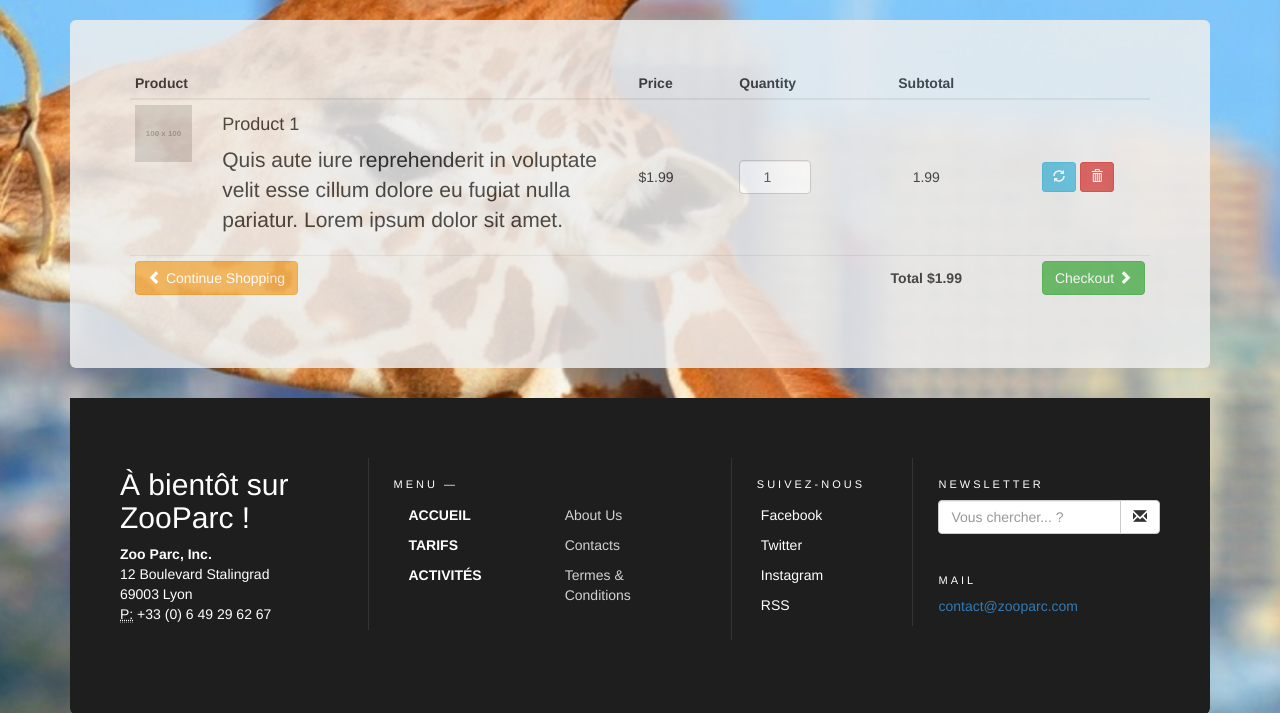
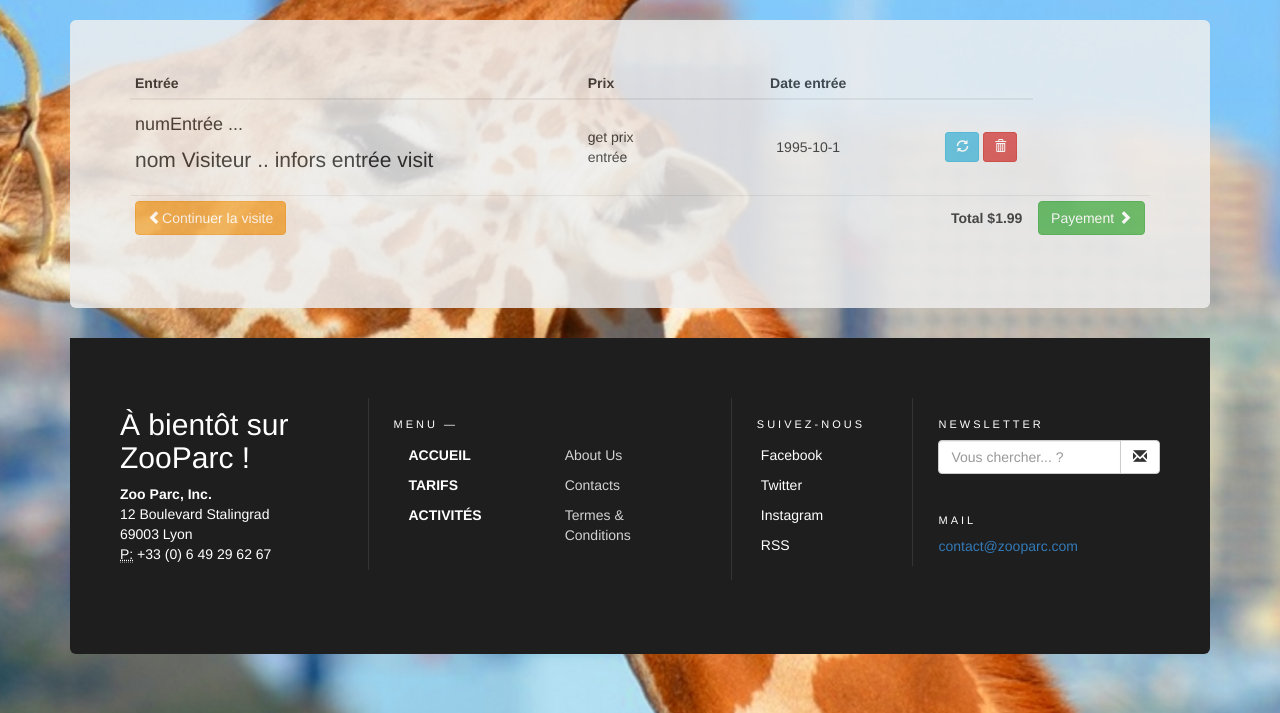
Before and after one commit to AnaXaX/FilRougePHP, a PHP site: page /panier.php in a window 1280 px wide. Shown: the part 52-765 px from the top of the page. Run offline with PHP 8.4, Linux system fonts and the light colour scheme; grey boxes labelled with a size stand in for pictures from a placeholder-image service; data that the repository does not hold is empty; some libraries are stand-ins or nearby versions.

Commit message:
panix
qsd

```diff
--- a/panier.php
+++ b/panier.php
@@ -8,10 +8,9 @@ require_once 'php/Helper.php';
             <table id="cart" class="table table-hover table-condensed">
                 <thead>
                     <tr>
-                        <th style="width:50%">Product</th>
-                        <th style="width:10%">Price</th>
-                        <th style="width:8%">Quantity</th>
-                        <th style="width:22%" class="text-center">Subtotal</th>
+                        <th style="width:50%">Entrée</th>
+                        <th style="width:10%">Prix</th>
+                        <th style="width:30%" class="text-center">Date entrée</th>
                         <th style="width:10%"></th>
                     </tr>
                 </thead>
@@ -19,18 +18,16 @@ require_once 'php/Helper.php';
                     <tr>
                         <td data-th="Product">
                             <div class="row">
-                                <div class="col-sm-2 hidden-xs"><img src="http://placehold.it/100x100" alt="..." class="img-responsive" /></div>
+
                                 <div class="col-sm-10">
-                                    <h4 class="nomargin">Product 1</h4>
-                                    <p>Quis aute iure reprehenderit in voluptate velit esse cillum dolore eu fugiat nulla pariatur. Lorem ipsum dolor sit amet.</p>
+                                    <h4 class="nomargin">numEntrée ...</h4>
+                                    <p>nom Visiteur .. infors entrée visit</p>
                                 </div>
                             </div>
                         </td>
-                        <td data-th="Price">$1.99</td>
-                        <td data-th="Quantity">
-                            <input type="number" class="form-control text-center" value="1">
-                        </td>
-                        <td data-th="Subtotal" class="text-center">1.99</td>
+                        <td data-th="Price">get prix entrée</td>
+
+                        <td data-th="date" class="text-center">1995-10-1</td>
                         <td class="actions" data-th="">
                             <button class="btn btn-info btn-sm"><span class="glyphicon glyphicon-refresh" aria-hidden="true"></span></button>
                             <button class="btn btn-danger btn-sm"><span class="glyphicon glyphicon-trash" aria-hidden="true"></span></button>
@@ -42,10 +39,10 @@ require_once 'php/Helper.php';
                         <td class="text-center"><strong>Total 1.99</strong></td>
                     </tr>
                     <tr>
-                        <td><a href="#" class="btn btn-warning"><span class="glyphicon glyphicon-chevron-left" aria-hidden="true"></span> Continue Shopping</a></td>
+                        <td><a href="#" class="btn btn-warning"><span class="glyphicon glyphicon-chevron-left" aria-hidden="true"></span>Continuer la visite</a></td>
                         <td colspan="2" class="hidden-xs"></td>
                         <td class="hidden-xs text-center"><strong>Total $1.99</strong></td>
-                        <td><a href="#" class="btn btn-success btn-block">Checkout <span class="glyphicon glyphicon-chevron-right" aria-hidden="true"></span></a></td>
+                        <td><a href="validationAchat.php" class="btn btn-success btn-block">Payement <span class="glyphicon glyphicon-chevron-right" aria-hidden="true"></span></a></td>
                     </tr>
                 </tfoot>
             </table>
```
